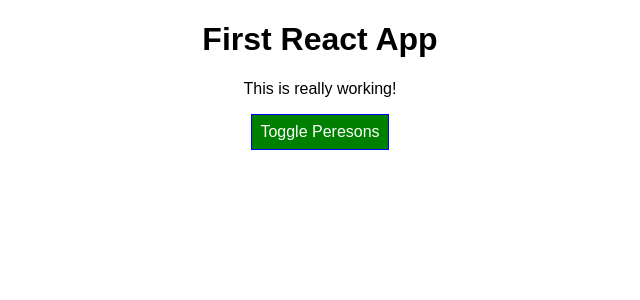
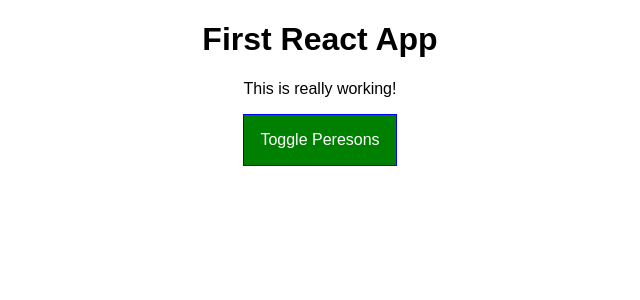
Before and after one commit to KaaVii/react-complete-guide, a React app: page / in a window 1280 px wide. Shown: the top 300 px of the page, without its empty margins (320-960 px from the left). Built offline with nearby package versions, Linux system fonts and the light colour scheme.

Commit message:
Errors Handling and Errors Boundarys

```diff
--- a/src/App.js
+++ b/src/App.js
@@ -1,7 +1,7 @@
 import React, { Component } from 'react';
 import classes from './App.module.css';
 import Person from './Person/Person';
-
+import ErrorBoundary from './ErrorBoundary/ErrorBoundary';
 class App extends Component {
 
   state = {
@@ -48,32 +48,23 @@ class App extends Component {
 
   render() {
 
-    const style = {
-      backgroundColor: 'green',
-      color: 'white',
-      font: 'inherit',
-      border: '1px solid blue',
-      padding: '8px',
-      cursor: 'pointer',
-    };
-
     let persons = null;
+    let btnClass = null;
 
     if (this.state.showPersons) {
       persons = (
         <div >
           {this.state.persons.map((person, index) => {
-            return <Person
+            return <ErrorBoundary key={person.id}><Person
               //click={() => this.deletePersonHandler(index)}
               click={this.deletePersonHandler.bind(this, index)}
               name={person.name}
               age={person.age}
-              key={person.id}
-              changed={(event) => this.nameChangedHandler(event, person.id)} />
+              changed={(event) => this.nameChangedHandler(event, person.id)} /></ErrorBoundary>
           })}
         </div>
       );
-      style.backgroundColor = 'red';
+      btnClass = classes.Red;
     }
 
     const assignClasses = [];
@@ -94,7 +85,7 @@ class App extends Component {
       <div className={classes.App}>
         <h1>First React App</h1>
         <p className={assignClasses.join( ' ' )}>This is really working!</p>
-        <button style={style} onClick={this.togglePersonsHandler}>Toggle Peresons</button>
+        <button className={btnClass} onClick={this.togglePersonsHandler}>Toggle Peresons</button>
         {persons}
       </div>
 
--- a/src/App.module.css
+++ b/src/App.module.css
@@ -9,3 +9,27 @@
 .bold{
   font-weight: bold;
 }
+
+.App button {
+  border: 1px solid blue;
+  padding: 16px;
+  background-color: green;
+  font: inherit;
+  color: white;
+  cursor: pointer;
+}
+
+.App button:hover{
+  background-color: lightgreen;
+  color: black;
+
+}
+
+.App button.Red{
+  background-color: red;
+}
+
+.App button.Red:hover{
+  background-color: salmon;
+  color: black;
+}
--- /dev/null
+++ b/src/ErrorBoundary/ErrorBoundary.js
@@ -0,0 +1,23 @@
+import React, {Component} from 'react';
+
+class ErrorBoundary extends Component {
+    state = {
+        hasError: false,
+        errorMessage:''
+    }
+
+    componentDidCatch = (error, info) => {
+        this.setState({hasError: true, errorMessage:error});
+    }
+
+    render() {
+        if(this.state.hasError){
+        return <h1>Something went wrong</h1>
+    } else{
+        return this.props.children;
+    }
+    }
+
+}
+
+export default ErrorBoundary;
--- a/src/Person/Person.js
+++ b/src/Person/Person.js
@@ -3,7 +3,13 @@ import classes from './Person.module.css';
 
 const person = (props) => {
 
-    return (<div className={classes.Person} ><p onClick={props.click}>I'm a Persona and I am {props.name} and I am {props.age} years old!</p>
+    const rnd = Math.random();
+    if (rnd > 0.7){
+        throw new Error('Something went wrong');
+    }
+    return (
+
+    <div className={classes.Person} ><p onClick={props.click}>I'm a Persona and I am {props.name} and I am {props.age} years old!</p>
         <p>{props.children}</p>
         <input type="text" onChange={props.changed} value={props.name}></input></div>
     )
--- a/src/Person/Person.module.css
+++ b/src/Person/Person.module.css
@@ -7,8 +7,8 @@
     text-align: center;
 }
 
-/* @media (min-width: 500px){
+@media (min-width: 500px){
     .Person{
         width: 450px;
     }
-} */
+}
```
